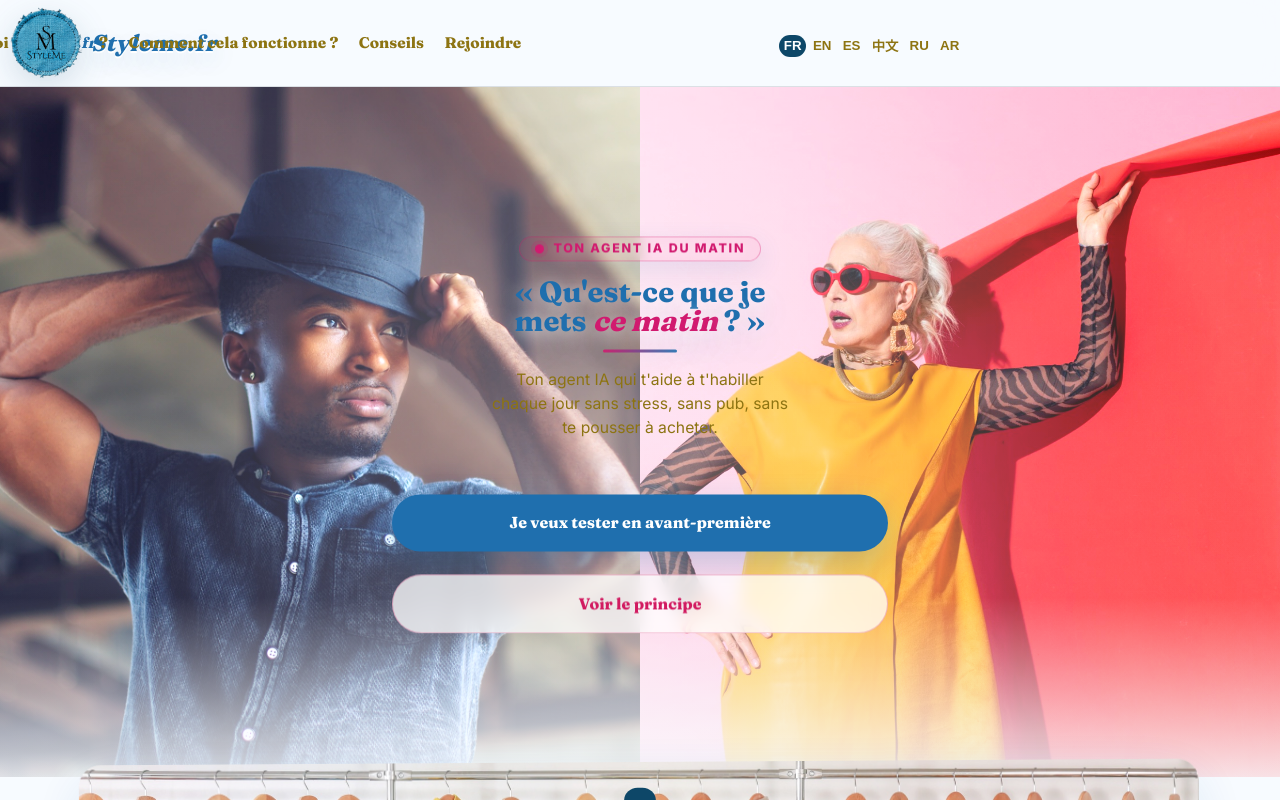
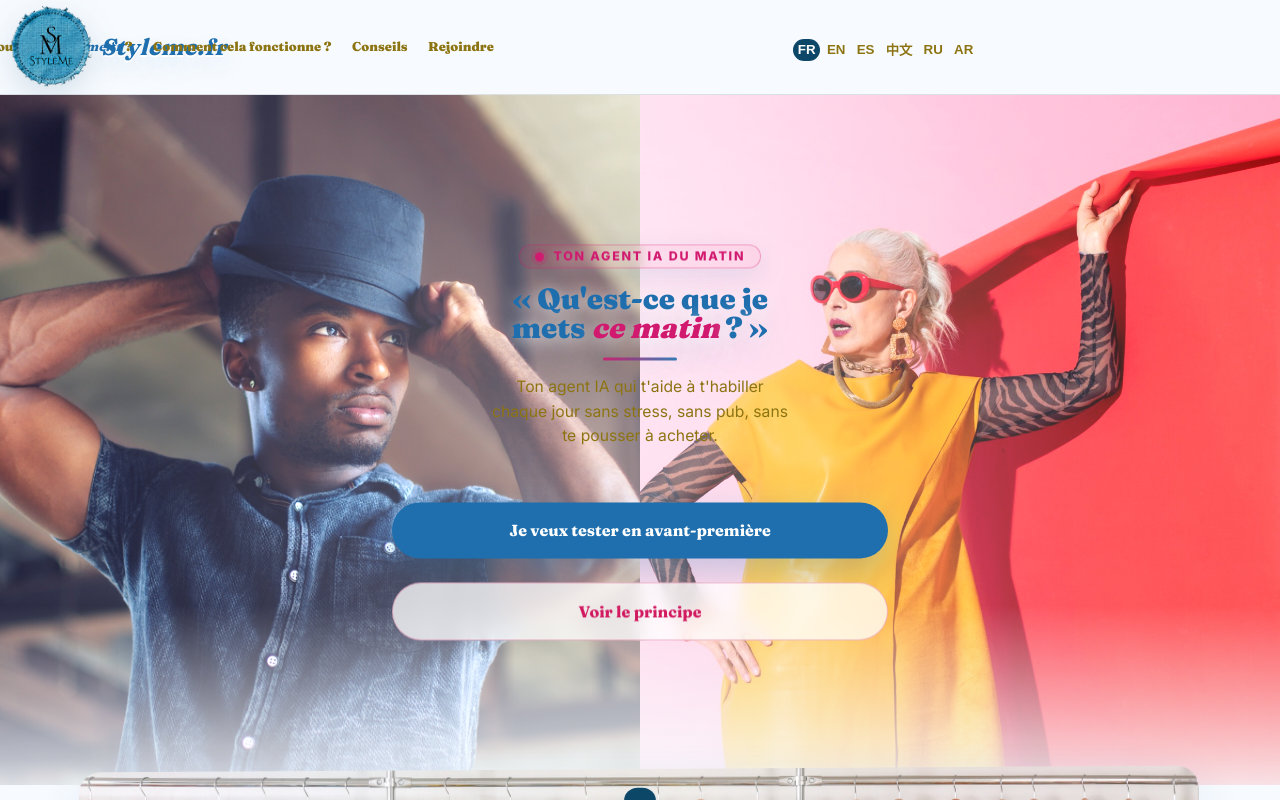
Before and after one commit to mehtapke-cmyk/styleme, a website: page index.html in a window 1280 px wide. Shown: the top 800 px of the page. Drawn offline with Linux system fonts and the light colour scheme; a web font is replaced by a local one.

Commit message:
Update style.css

```diff
--- a/style.css
+++ b/style.css
@@ -56,14 +56,14 @@ a{color:inherit;text-decoration:none}
   z-index:10;
   background:rgba(247,251,255,.82);
   border-bottom:1px solid var(--line);
-  backdrop-filter:blur(16px);
+  backdrop-filter:blur(18px);
 }
 .nav{
   min-height:86px;
   display:flex;
   align-items:center;
   justify-content:space-between;
-  gap:12px;
+  gap:14px;
   padding:.3rem 0;
   flex-wrap:nowrap;
 }
@@ -85,8 +85,8 @@ a{color:inherit;text-decoration:none}
   margin-left:0;
 }
 .brand-mark{
-  width:70px;
-  height:70px;
+  width:90px;
+  height:90px;
   display:inline-grid;
   place-items:center;
   flex:none;
@@ -98,8 +98,8 @@ a{color:inherit;text-decoration:none}
   box-shadow:none;
 }
 .site-header .brand-mark{
-  width:74px;
-  height:74px;
+  width:84px;
+  height:84px;
 }
 .brand-mark img{
   width:100%;
@@ -113,13 +113,13 @@ a{color:inherit;text-decoration:none}
   display:flex;
   justify-content:center;
   align-items:center;
-  gap:clamp(12px,1.35vw,20px);
+  gap:clamp(14px,1.35vw,22px);
   padding-top:0;
   margin:0;
   font-family:var(--font-subtitle);
   font-variation-settings:var(--meursault-variable);
-  font-size:clamp(.96rem,1vw,1.08rem);
-  font-weight:700;
+  font-size:clamp(.100rem,1vw,1.10rem);
+  font-weight:800;
   color:var(--body-copy);
   white-space:nowrap;
 }
@@ -208,8 +208,8 @@ a{color:inherit;text-decoration:none}
   line-height:1;
   backdrop-filter:blur(6px);
 }
-h1,h2{margin:0;font-family:var(--font-display);font-weight:700;line-height:1.04;letter-spacing:.01em;color:var(--headline);text-wrap:balance;overflow-wrap:break-word}
-h3{margin:0;font-family:var(--font-subtitle);font-weight:700;line-height:1.1;letter-spacing:.01em;color:var(--subtitle);text-wrap:balance;overflow-wrap:break-word}
+h1,h2{margin:0;font-family:var(--font-display);font-weight:900;line-height:1.06;letter-spacing:.01em;color:var(--headline);text-wrap:balance;overflow-wrap:break-word}
+h3{margin:0;font-family:var(--font-subtitle);font-weight:900;line-height:1.1;letter-spacing:.01em;color:var(--subtitle);text-wrap:balance;overflow-wrap:break-word}
 h1{max-width:1000px;font-size:var(--type-title)}
 h1 em{color:var(--subtitle);font-style:italic}
 h2{font-size:var(--type-title)}
```
